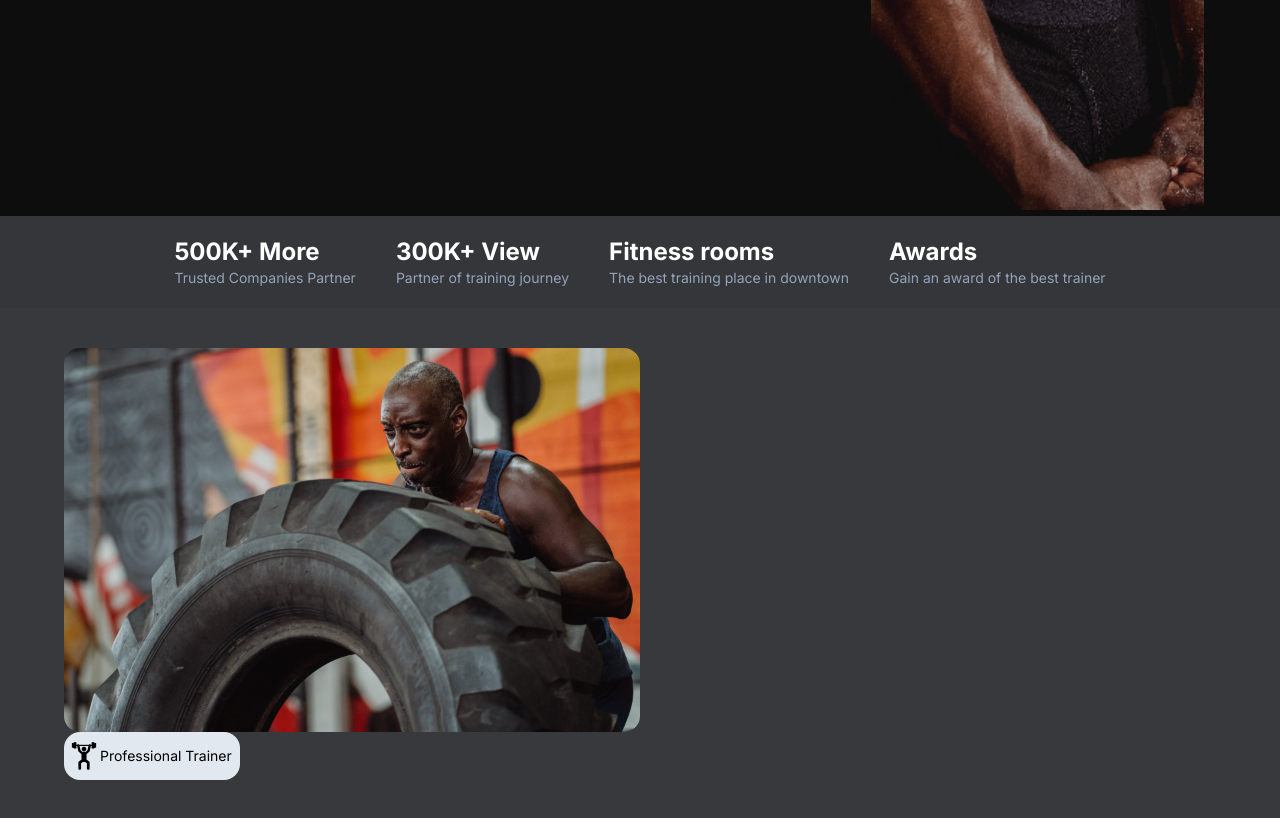
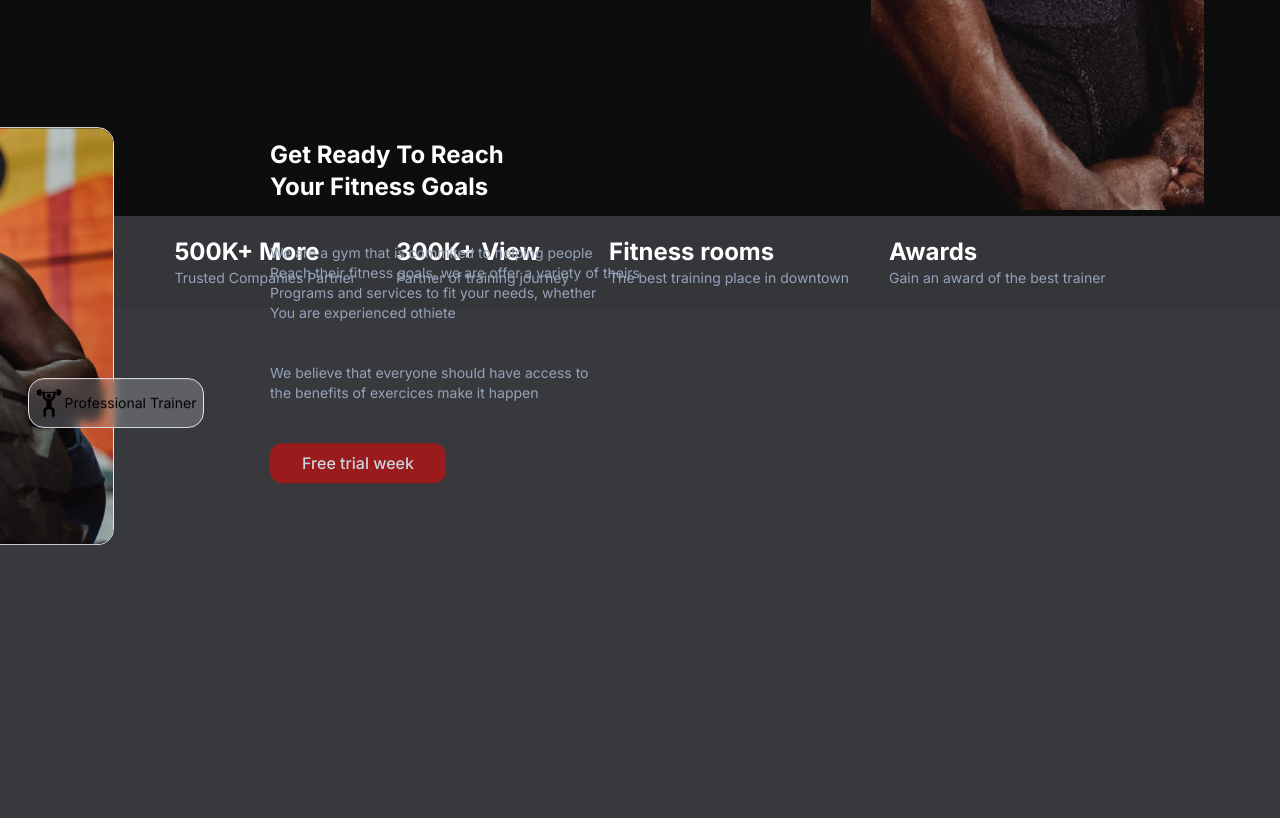
Before and after one commit to tchasinga/gym-rooms, a Next.js app: page / in a window 1280 px wide. Shown: the part 660-1478 px from the top of the page. Built offline with nearby package versions, Linux system fonts and the light colour scheme.

Commit message:
New code is now added

```diff
--- a/src/app/components/Companies.jsx
+++ b/src/app/components/Companies.jsx
@@ -32,19 +32,39 @@ export default function Companies() {
         </div>
       </div>
 
-        <div className="max-w-6xl mx-auto mt-10">
+        <div className="max-w-6xl mx-auto mt-7 flex justify-center Success">
 
-            <div className="relative">
-                <div className='w-1/2 rounded-2xl'>
-                    <Image src={ketut} className='rounded-2xl' />
+            <div className="relative  w-2/3 flex-1">
+                <div className='myWidth rounded-2xl'>
+                    <Image src={ketut} className='rounded-2xl border' />
                 </div>
-                <div className='flex items-center bg-slate-200 w-44 py-2 px-1 rounded-2xl'>
+                <div className='flex border items-center myblur w-44 py-2 px-1 rounded-2xl absolute top-[60%] left-[69%]'>
                     <Image src={ImageIcon} className='h-8 w-8 text-red-800'/>
                     <p className='text-sm'>Professional Trainer</p>
                 </div>
             </div>
 
             {/* Second child will be added here.... */}
+
+            <div className='flex flex-col mt-3'>
+                <h1 className='text-white font-bold text-2xl mb-10'>Get Ready To Reach <br /> Your Fitness Goals</h1>
+                <div className='text-sm text-slate-400 font-normal mb-10'>
+                    <p>We are a gym that is commited to helping people</p>
+                    <p>Reach their fitness goals, we are offer a variety of theirs</p>
+                    <p>Programs and services to fit your needs, whether</p>
+                    <p>You are experienced othiete</p>
+                </div>
+
+                <div className='text-sm text-slate-400 font-normal'>
+                    <p>We believe that everyone should have access to</p>
+                    <p>the benefits of exercices make it happen</p>
+                </div>
+
+                <div className="bg-red-800 w-44 text-center py-2 rounded-xl cursor-pointer mt-10">
+                    <h3 className='text-slate-300 font-medium'>Free trial week</h3>
+                </div>
+            </div>
+
         </div>
 
     </div>
--- a/src/app/globals.css
+++ b/src/app/globals.css
@@ -95,3 +95,21 @@ section:nth-child(1){
 .myback{
   background: #35363a;
 }
+
+.myblur{
+  backdrop-filter: blur(5px);
+  background-color: rgba(226, 232, 240, 0.224);
+}
+
+.myWidth{
+  max-width: 80%;
+  object-fit: contain;
+  /* height: 100px; */
+}
+
+.Success{
+  position: relative;
+  top: 0%;
+  bottom: 0%;
+  transform: translate(-50%, -50%);
+}
```
